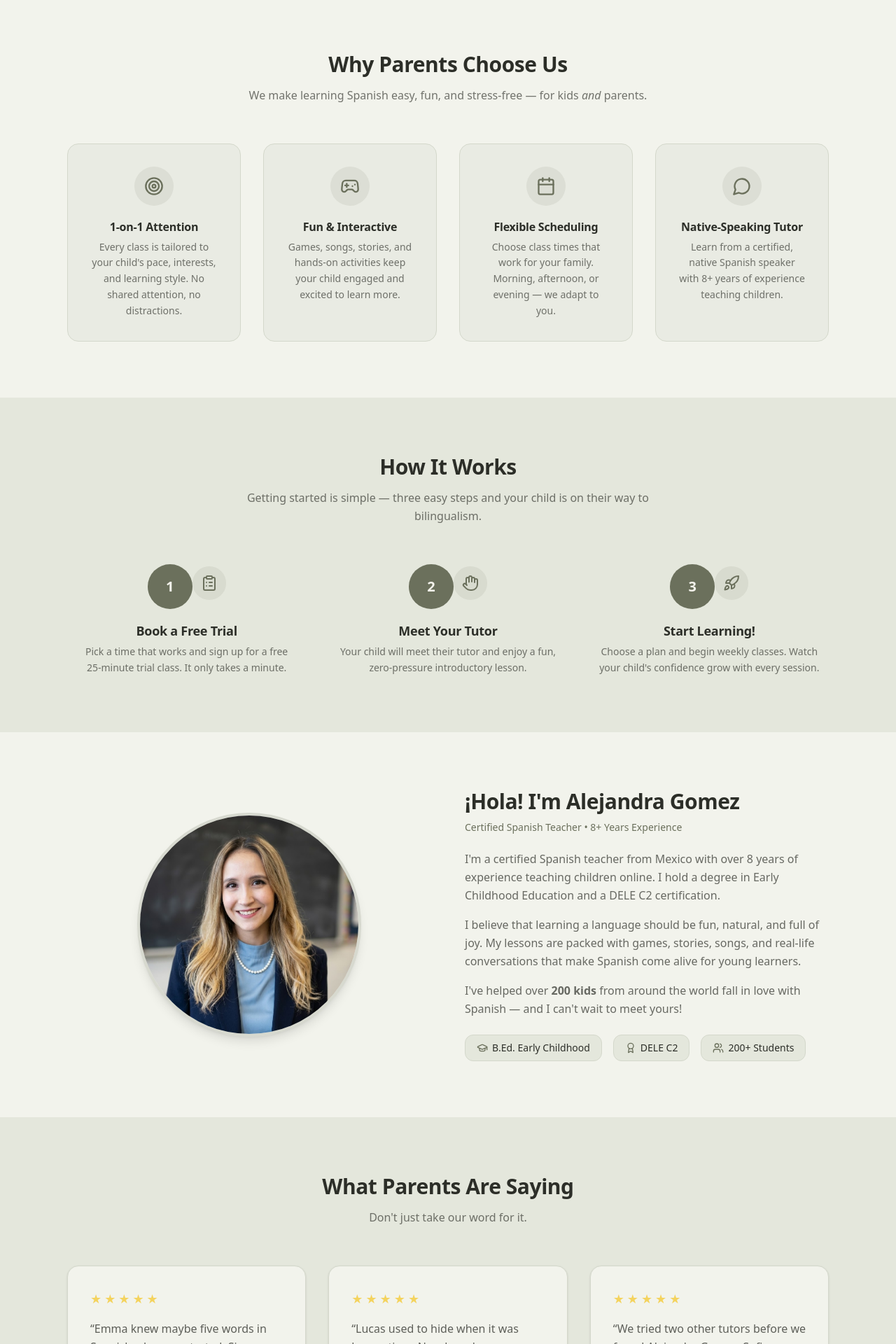
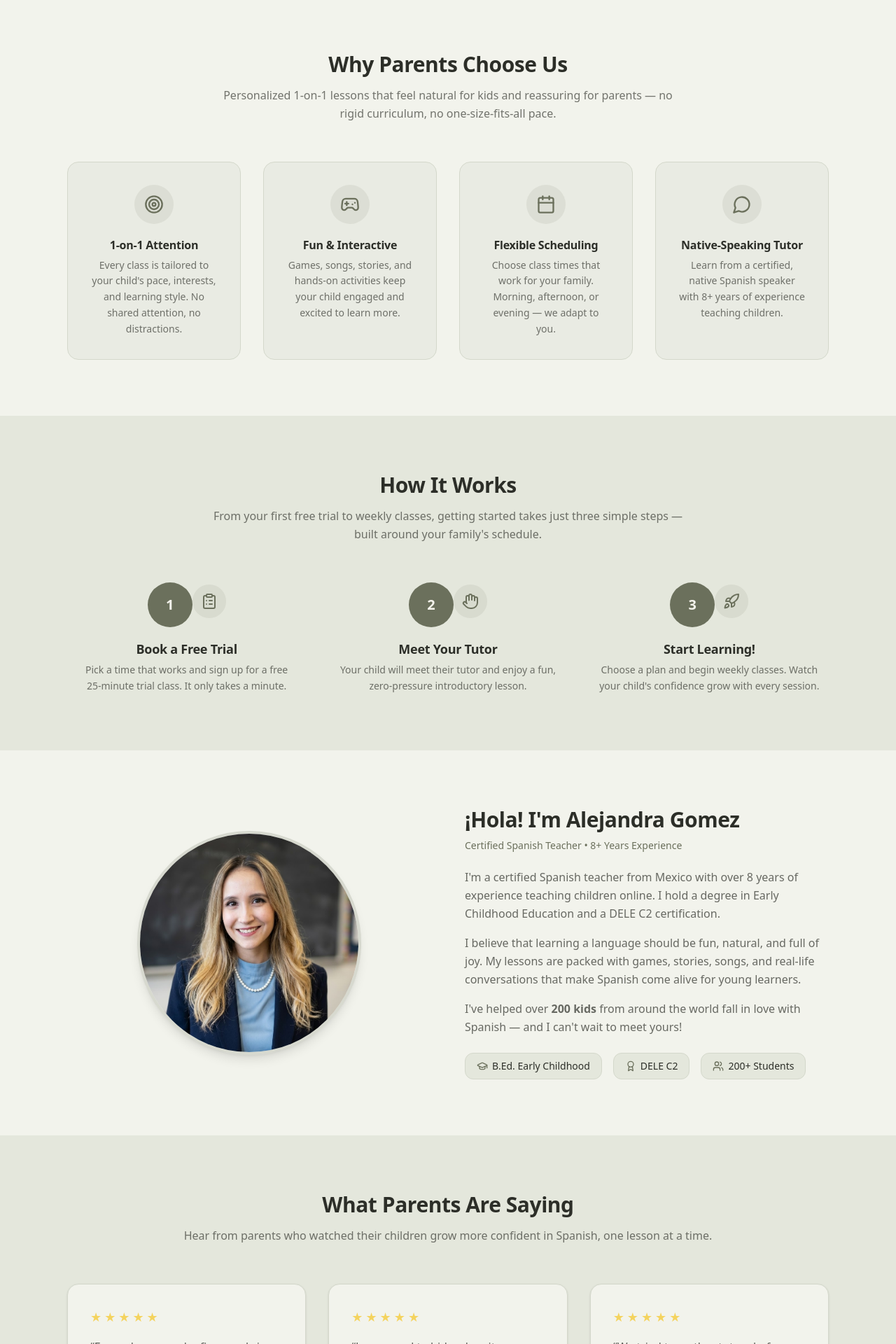
Before and after one commit to spanishprepkids/ui, a Next.js app: page / in a window 1280 px wide. Shown: the part 680-2600 px from the top of the page at 70% size. Built offline with nearby package versions, Linux system fonts and the light colour scheme.

Commit message:
2026-06-17 00:43:25

```diff
--- a/src/components/Benefits.tsx
+++ b/src/components/Benefits.tsx
@@ -41,8 +41,9 @@ export default function Benefits() {
             Why Parents Choose Us
           </h2>
           <p className="mt-3 text-base text-foreground/65 max-w-2xl mx-auto">
-            We make learning Spanish easy, fun, and stress‑free — for kids{" "}
-            <em>and</em> parents.
+            Personalized 1-on-1 lessons that feel natural for kids and
+            reassuring for parents — no rigid curriculum, no one-size-fits-all
+            pace.
           </p>
         </div>
 
--- a/src/components/CTABanner.tsx
+++ b/src/components/CTABanner.tsx
@@ -6,8 +6,8 @@ export default function CTABanner() {
           Ready to Start Your Child&apos;s Spanish Journey?
         </h2>
         <p className="mt-3 text-base text-on-primary/80 max-w-xl mx-auto">
-          Book a free 25‑minute trial class today. No commitment, no credit card
-          required.
+          See how your child responds in a free 25-minute trial with Alejandra
+          — warm, low-pressure, and no credit card required.
         </p>
         <a
           href="#pricing"
--- a/src/components/FAQ.tsx
+++ b/src/components/FAQ.tsx
@@ -39,6 +39,10 @@ export default function FAQ() {
           <h2 className="text-2xl md:text-3xl font-semibold text-foreground">
             Frequently Asked Questions
           </h2>
+          <p className="mt-3 text-base text-foreground/65 max-w-2xl mx-auto">
+            Answers to the questions parents ask most before booking their
+            child&apos;s first class.
+          </p>
         </div>
 
         <div className="space-y-3">
--- a/src/components/HowItWorks.tsx
+++ b/src/components/HowItWorks.tsx
@@ -33,8 +33,8 @@ export default function HowItWorks() {
             How It Works
           </h2>
           <p className="mt-3 text-base text-foreground/65 max-w-2xl mx-auto">
-            Getting started is simple — three easy steps and your child is on
-            their way to bilingualism.
+            From your first free trial to weekly classes, getting started takes
+            just three simple steps — built around your family&apos;s schedule.
           </p>
         </div>
 
--- a/src/components/Pricing.tsx
+++ b/src/components/Pricing.tsx
@@ -51,7 +51,8 @@ export default function Pricing() {
             Simple, Transparent Pricing
           </h2>
           <p className="mt-3 text-base text-foreground/65 max-w-2xl mx-auto">
-            No hidden fees, no contracts. Cancel anytime.
+            Clear pricing with materials included — no hidden fees, no
+            contracts, and no pressure to commit before you&apos;re ready.
           </p>
         </div>
 
--- a/src/components/Testimonials.tsx
+++ b/src/components/Testimonials.tsx
@@ -31,7 +31,8 @@ export default function Testimonials() {
             What Parents Are Saying
           </h2>
           <p className="mt-3 text-base text-foreground/65">
-            Don&apos;t just take our word for it.
+            Hear from parents who watched their children grow more confident in
+            Spanish, one lesson at a time.
           </p>
         </div>
 
```
